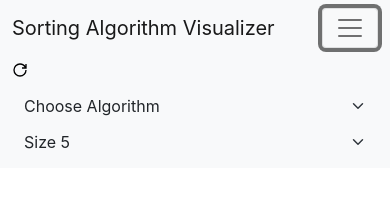
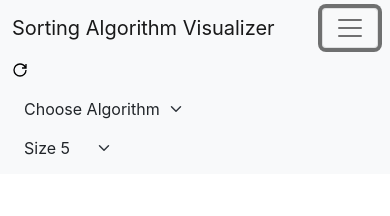
Before and after one commit to nathanaeng/sorting-visualizer, a React (Create React App) app: page / in a window 390 px wide. Both pictures are taken after a click on the button "Toggle navigation". Shown: the top 216 px of the page. Built offline with nearby package versions, Linux system fonts and the light colour scheme.

Commit message:
Selected menu options now stored in vars

```diff
--- a/src/App.js
+++ b/src/App.js
@@ -1,6 +1,26 @@
+import { useEffect, useState } from 'react';
 import Header from './components/Header';
 
 function App() {
+
+  let algorithm;
+  let size;
+
+  useEffect(() => {
+    const algorithms = document.querySelector('.algorithms').firstElementChild;
+    algorithms.addEventListener('change', () => {
+      algorithm = algorithms.value
+      console.log(algorithm);
+    });
+
+    const sizes = document.querySelector('.sizes').firstElementChild;
+    sizes.addEventListener('change', () => {
+      size = Number(sizes.value.split(' ')[1]);
+      console.log(size);
+    });
+
+  });
+
   return (
     <div>
       <Header />
--- a/src/components/Header.js
+++ b/src/components/Header.js
@@ -16,8 +16,8 @@ const Header = () => {
         <div className="collapse navbar-collapse" id="navbarNavAltMarkup">
         <div className="navbar-nav ms-auto">
             <div className="nav-link refresh"><GrRefresh /></div>
-            <Select label="Choose Algorithm" options={algorithms}/>
-            <Select options={sizes}/>
+            <div className="algorithms"><Select label="Choose Algorithm" options={algorithms}/></div>
+            <div className="sizes"><Select options={sizes}/></div>
         </div>
         </div>
     </div>
--- a/src/index.css
+++ b/src/index.css
@@ -13,11 +13,12 @@ code {
 }
 
 .form-select {
-  border: none !important;
+  border: none;
   background-color: transparent;
   box-shadow: none !important;
   cursor: pointer;
   width: auto;
+  margin-top: 0.2rem;
 }
 
 .refresh {
```
